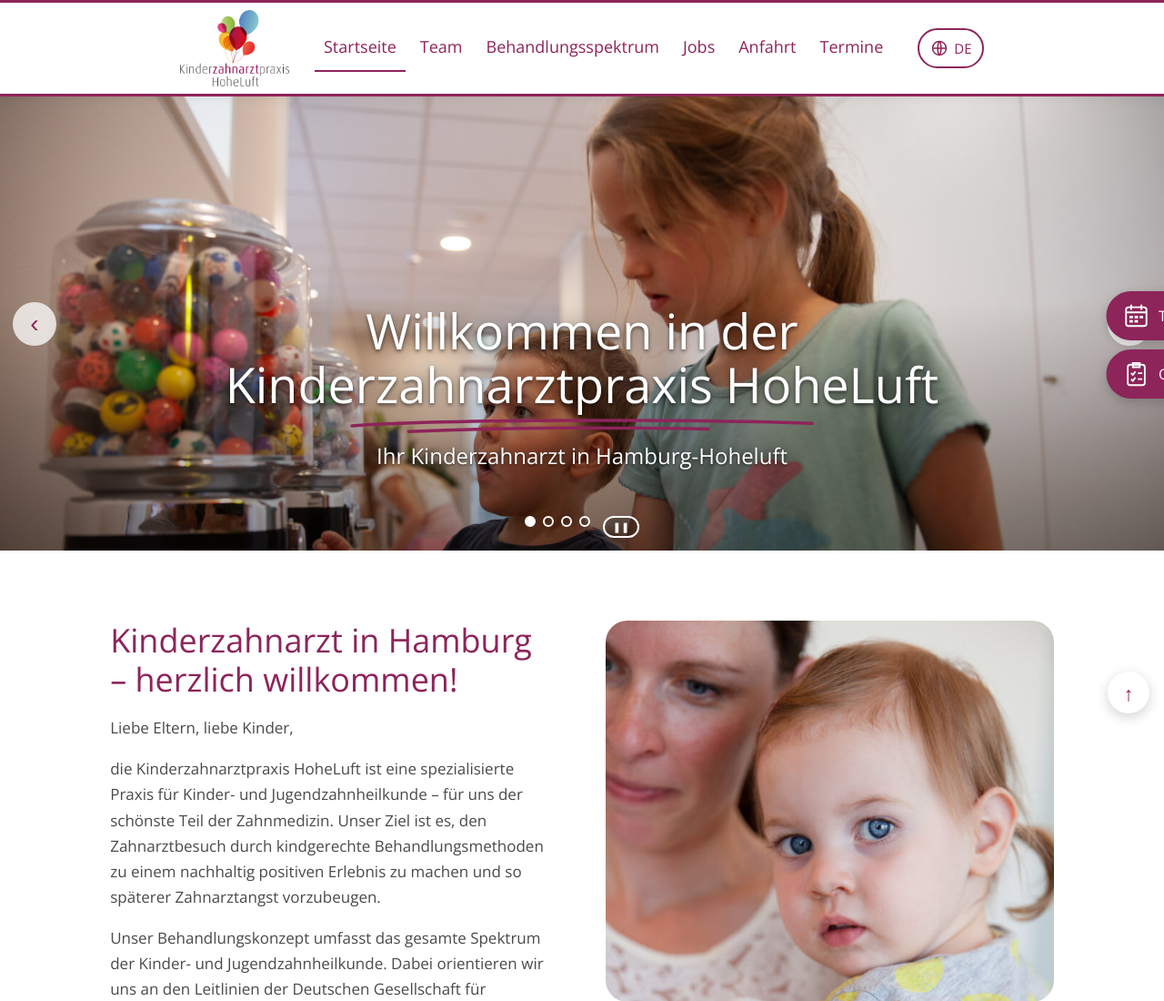
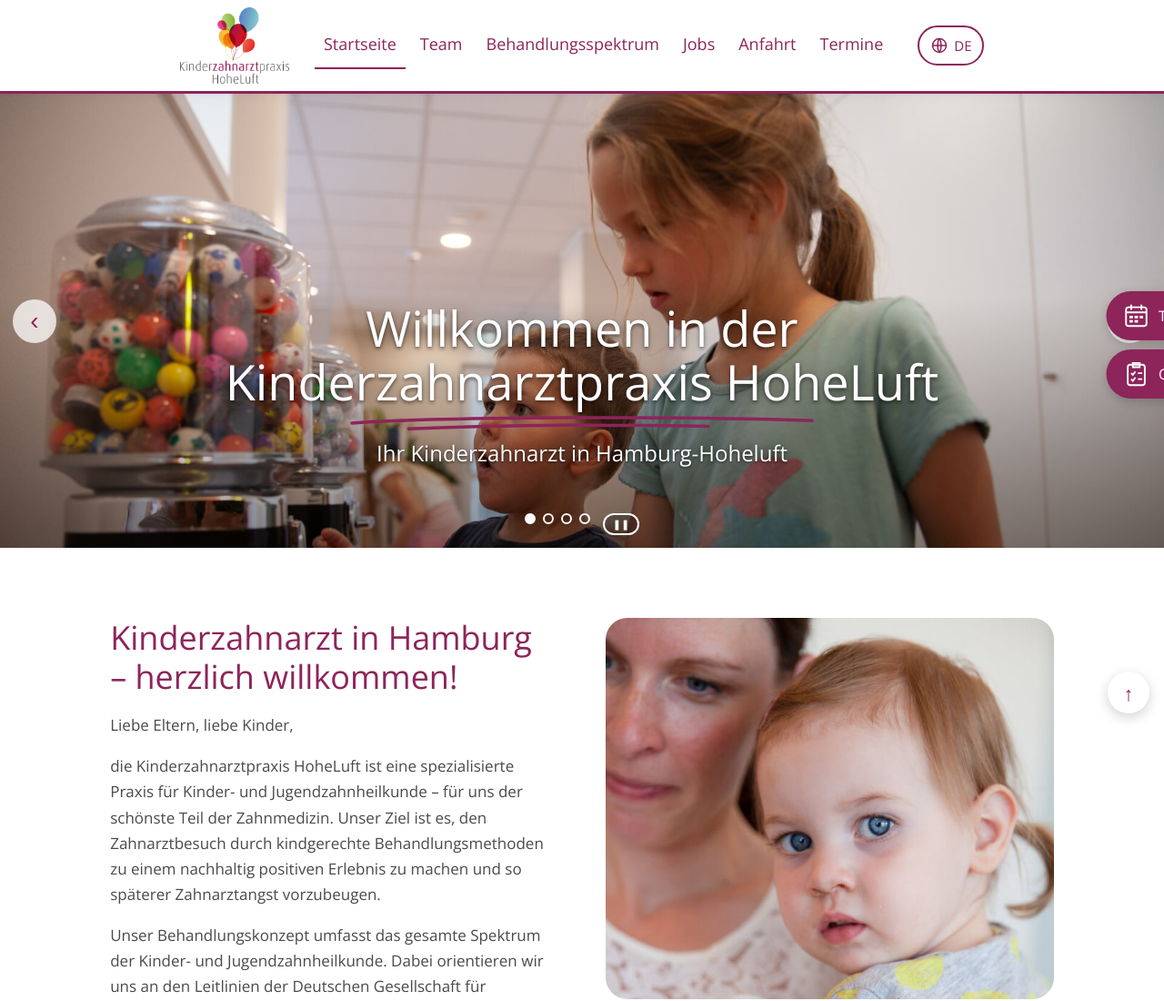
Before and after one commit to ntvc7dg98m-stack/hoheluft-vorschau, a plain HTML site: page index.html in a window 1280 px wide. Shown: the top 1100 px of the page at 91% size. Drawn offline with Linux system fonts and the light colour scheme; no server answers.

Commit message:
Obere Linie entfernt
Co-Authored-By: Claude Opus 5.5 <noreply@anthropic.com>
Claude-Session: https://claude.ai/code/session_01XGtsX2UjCvgEjNyA316ncp

```diff
--- a/style.css
+++ b/style.css
@@ -258,7 +258,6 @@ footer{border-top-color:var(--be)}
 @media(max-width:640px){.slide .cap,.slide.r .cap{left:50%;right:auto;bottom:36px}.slide::after,.slide.r::after{background:linear-gradient(0deg,rgb(0 0 0/.45),rgb(0 0 0/0) 65%)}}
 @media(max-width:640px){.slide .cap,.slide.r .cap{bottom:44px}}
 .top{border-bottom:3px solid var(--be)}
-.top{border-top:3px solid var(--be)}
 details.lang summary{border:2px solid var(--be);font-weight:500}
 
 .biglogo{display:none}
```
